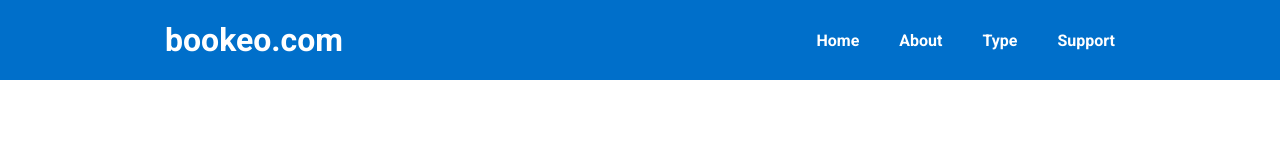
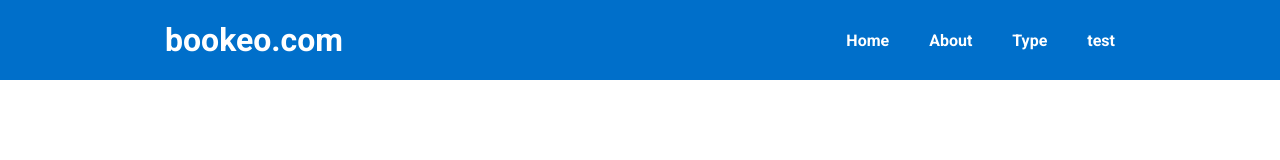
Before and after one commit to ArmaanKhan6707/bookeo, a plain HTML site: page index.html in a window 1280 px wide. Drawn offline with Linux system fonts and the light colour scheme.

Commit message:
Update index.html

```diff
--- a/index.html
+++ b/index.html
@@ -20,7 +20,7 @@
                 <a><li>Home</li></a>
                 <a><li>About</li></a>
                 <a><li>Type</li></a>
-                <a><li>Support</li></a>
+                <a><li>test</li></a>
             </ul>
         </div>
     </div>
```
